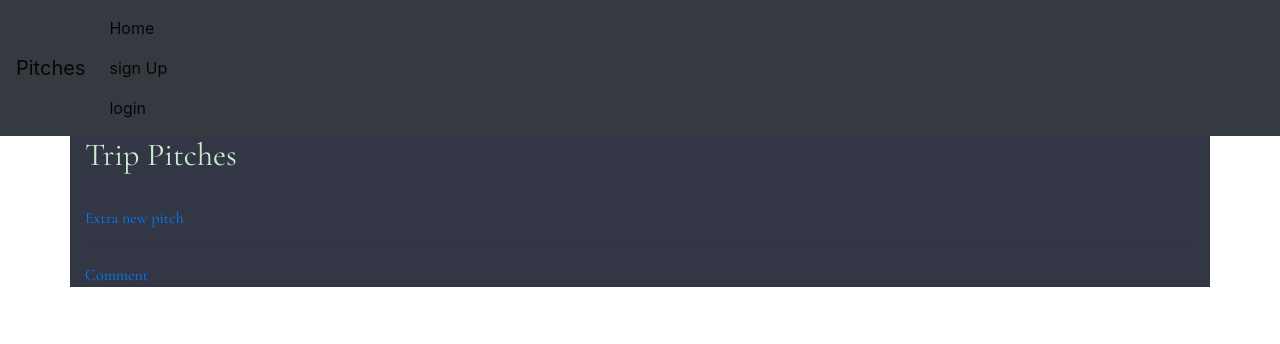
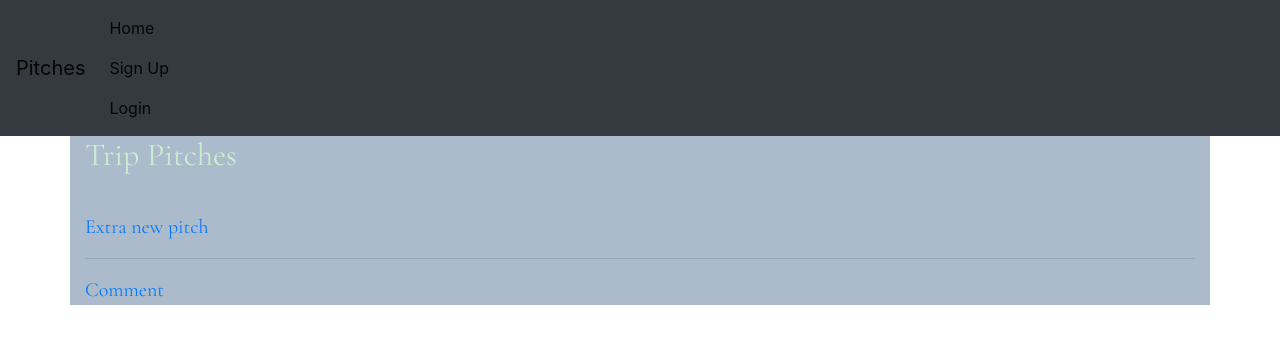
Before and after one commit to Maxwel5/minute-pitch, a Flask app: page /trips/pitches in a window 1280 px wide. Shown: the top 344 px of the page. Run offline with Flask 2, Linux system fonts and the light colour scheme; tables that the repository leaves empty hold one stand-in row (values such as "Sample post"); some libraries are stand-ins or nearby versions.

Commit message:
Editing changes in trip file

```diff
--- a/app/templates/bootcamp.html
+++ b/app/templates/bootcamp.html
@@ -5,7 +5,7 @@
 {{ super() }}
 
 <link href="https://fonts.googleapis.com/css?family=Cormorant+Garamond&display=swap" rel="stylesheet">
-<div class="container" style="font-family: 'Cormorant Garamond', serif; background-color:#333745; color: #c7efcf">
+<div class="container" style="font-family: 'Cormorant Garamond', serif; font-size: 20px; background-color:rgba(12, 56, 105, 0.342); color: #c7efcf">
     <!-- <div class="card"> -->
         <h2>Bootcamp Pitches</h2>
         <a href="{{url_for('main.new_pitch')}}">
--- a/app/templates/navbar.html
+++ b/app/templates/navbar.html
@@ -5,11 +5,11 @@
     </button>
 
     <div class="collapse navbar-collapse" id="navbarSupportedContent">
-        <ul class="navbar-nav mr-auto">
+        <ul class="nav navbar-nav navbar-right">
             <li class="nav-item active">
                 <a class="nav-link" href="#">Home <span class="sr-only">(current)</span></a>
-                <a class="nav-link" href="{{url_for('auth.signup')}}">sign Up <span class="sr-only">(current)</span></a>
-                <a class="nav-link" href="{{url_for('auth.login')}}">login<span class="sr-only">(current)</span></a>
+                <a class="nav-link" href="{{url_for('auth.signup')}}">Sign Up <span class="sr-only">(current)</span></a>
+                <a class="nav-link" href="{{url_for('auth.login')}}">Login<span class="sr-only">(current)</span></a>
             </li>
         </ul>
     </div>
--- a/app/templates/sports.html
+++ b/app/templates/sports.html
@@ -5,7 +5,7 @@
 {{ super() }}
 
 <link href="https://fonts.googleapis.com/css?family=Cormorant+Garamond&display=swap" rel="stylesheet">
-<div class="container" style="font-family: 'Cormorant Garamond', serif; background-color:#333745; color: #c7efcf">
+<div class="container" style="font-family: 'Cormorant Garamond', serif; font-size: 20px; background-color:rgba(12, 56, 105, 0.342); color: #c7efcf">
     <!-- <div class="card"> -->
         <h2>Sports Pitches</h2>
         <a href="{{url_for('main.new_pitch')}}">
--- a/app/templates/trips.html
+++ b/app/templates/trips.html
@@ -5,7 +5,7 @@
 {{ super() }}
 
 <link href="https://fonts.googleapis.com/css?family=Cormorant+Garamond&display=swap" rel="stylesheet">
-<div class="container" style="font-family: 'Cormorant Garamond', serif; background-color:#333745; color: #c7efcf">
+<div class="container" style="font-family: 'Cormorant Garamond', serif; font-size: 20px; background-color:rgba(12, 56, 105, 0.342); color: #c7efcf">
     <!-- <div class="card"> -->
         <h2>Trip Pitches</h2>
         <a href="{{url_for('main.new_pitch')}}">
@@ -15,7 +15,7 @@
         <br>
         <hr>
         <div>
-            {{macro.displayPitches(pitches)}} <a href="{{url_for('main.new_comment')}}">Comment</a>
+            {{macro.displayPitches(pitches)}} <a href="{{url_for('main.new_pitch')}}">Comment</a>
         </div>
     <!-- </div> -->
 </div>
```
